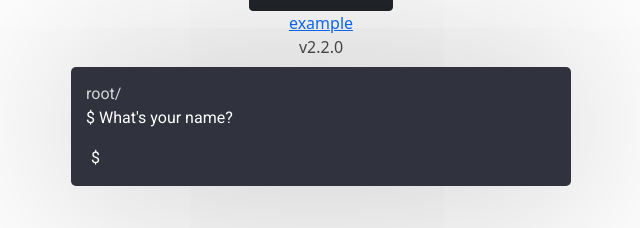
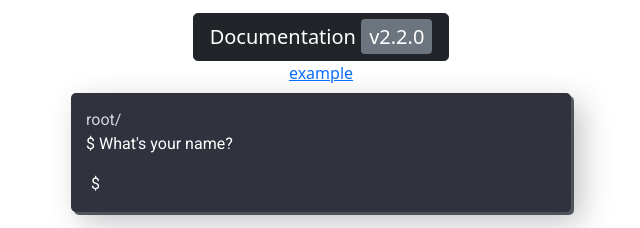
Before and after one commit to anas2479/Bash-mirror-site, a website: page dist/index.html in a window 1280 px wide. Shown: the part 227-455 px from the top of the page, without its empty margins (319-959 px from the left). Drawn offline with Linux system fonts and the light colour scheme.

Commit message:
minor enhances

```diff
--- a/src/scss/style.scss
+++ b/src/scss/style.scss
@@ -4,13 +4,16 @@
 
 .hero{
 
+    height: 100vh;
     img{
         max-width: 100%;
     }
 
 
 .bash-mirror{
-    box-shadow: 0 0  200px rgba(0, 0, 0, 0.3);
+    box-shadow: 3px 3px 0 rgba($bash_bg,.8),
+    10px 10px 30px rgba($bash_bg,.3);
+    max-width: 100%;
     @media only screen and(min-width:650px) {
         width: 500px;
     }
@@ -19,7 +22,7 @@
 
 
 footer{
-
+//margin-top: 150px;
 
 .creator-logo{
     max-width: 100px;
```
Also changed, not shown: dist/css/style.css, dist/index.html.
